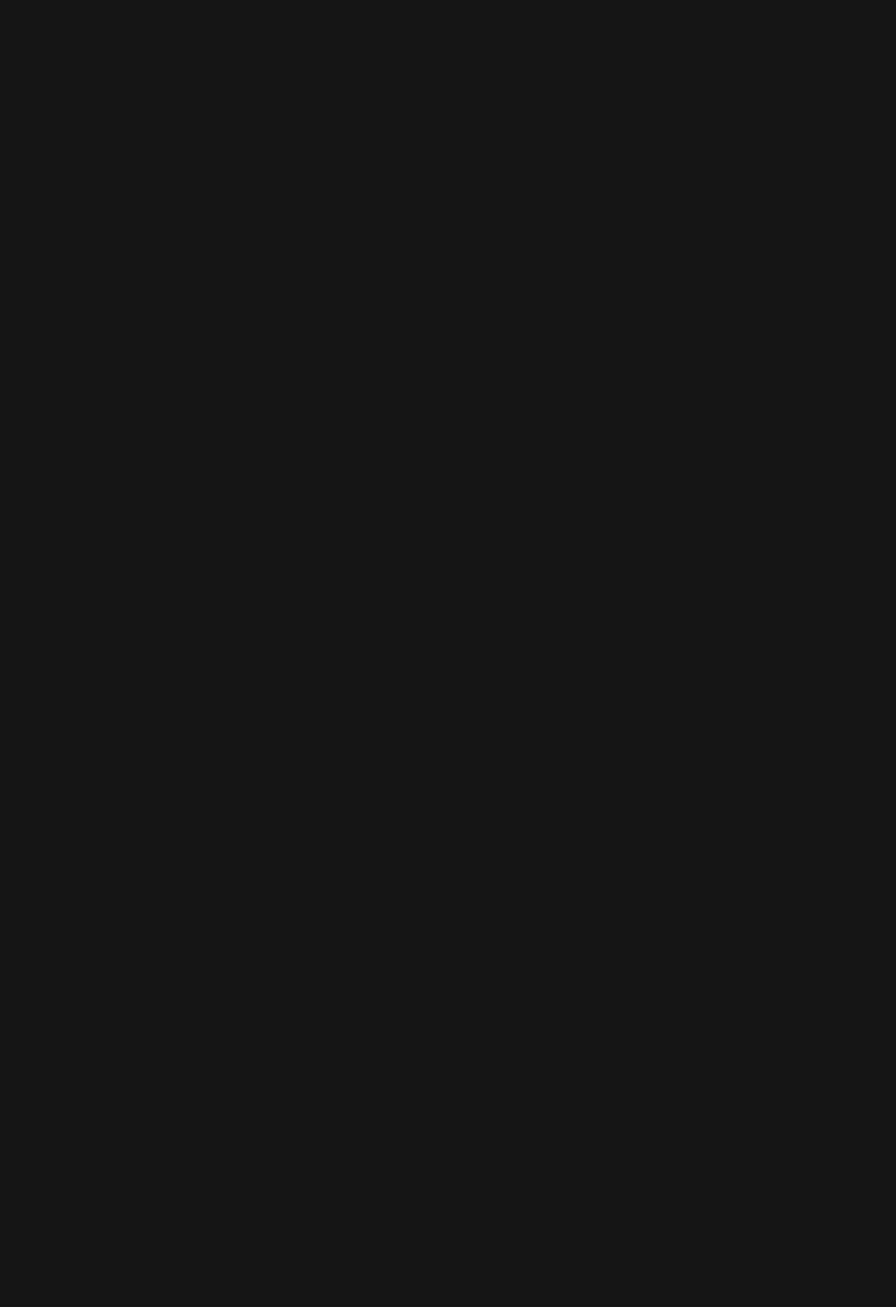
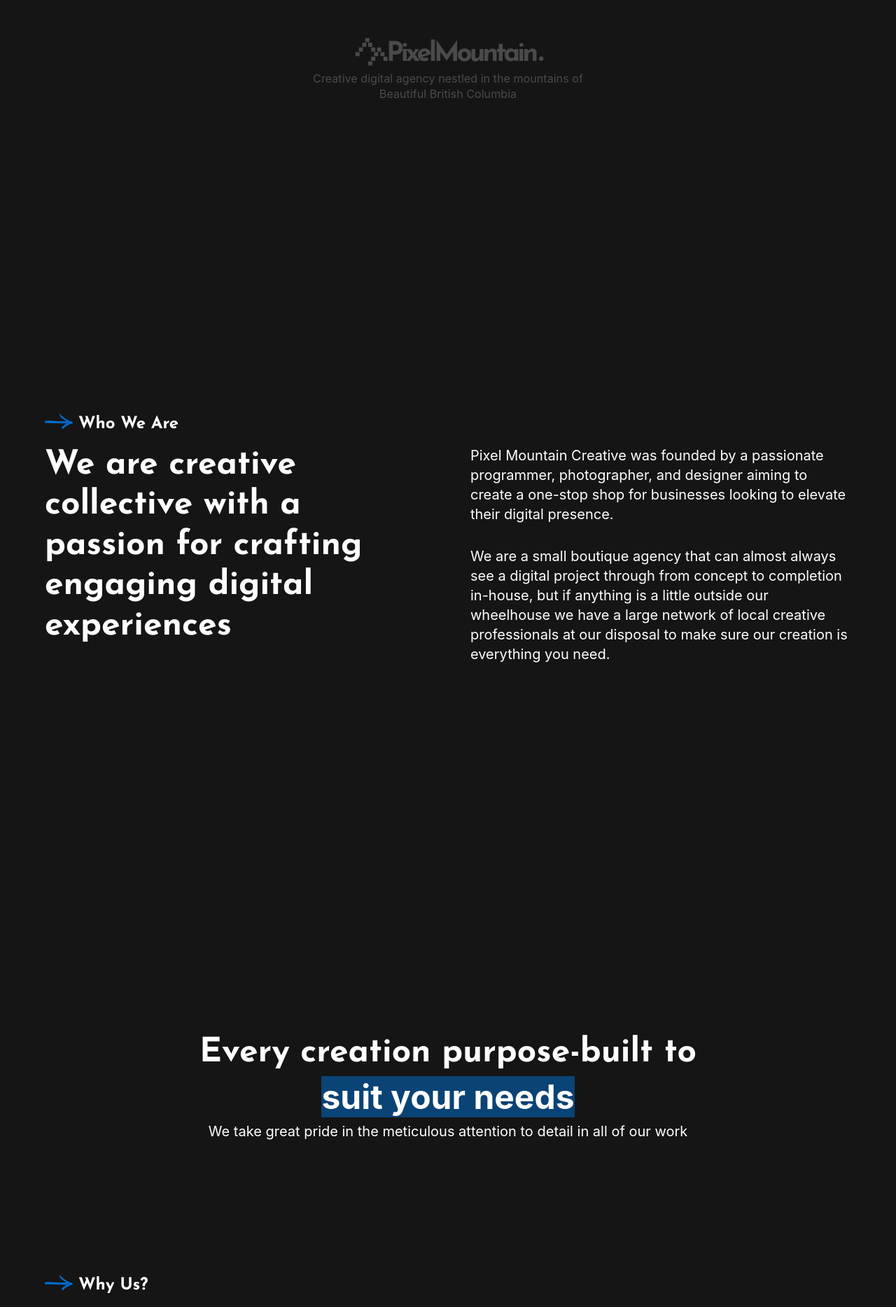
Before and after one commit to PullRequestTimeout/PixelMountain, a SvelteKit app: page /about-us in a window 1280 px wide. Shown: the part 880-2748 px from the top of the page at 70% size. Before the commit the page ends 800 px from the top, so only its background shows below. Built offline with nearby package versions, Linux system fonts and the light colour scheme; grey boxes are pictures that could not be loaded.

Commit message:
:construction: Building about page

```diff
--- a/src/routes/about-us/+page.svelte
+++ b/src/routes/about-us/+page.svelte
@@ -1,6 +1,301 @@
+<script lang="ts">
+	import StickyScrollContainer from "$lib/components/StickyScrollContainer.svelte";
+	import GetInTouch from "$lib/components/GetInTouch.svelte";
+</script>
+
 <svelte:head>
 	<title
 		>About Us | Pixel Mountain Creative - Boutique digital agency nestled in the mountains of
 		Beautiful British Columbia</title
 	>
 </svelte:head>
+
+<main>
+	<section class="hero">
+		<div class="hero__text">
+			<h2>
+				We're a boutique digital agency in the mountains of <span class="highlight"
+					>British Columbia</span
+				>
+			</h2>
+			<p>
+				At Pixel Mountain Creative we're dedicated to creating an engaging, polished online presence
+				for your business
+			</p>
+		</div>
+	</section>
+	<StickyScrollContainer>
+		<video
+			src="https://tactusmarketing.com/wp-content/uploads/tactus-waves-hero.mp4"
+			loop
+			muted
+			autoplay
+			playsinline
+		></video>
+	</StickyScrollContainer>
+	<section class="who-we-are">
+		<div class="accent-title">
+			<img src="/assets/vectors/arrow-1.svg" width="40px" alt="arrow right" />
+			<h2>Who We Are</h2>
+		</div>
+		<div class="who-we-are__text">
+			<h3>We are creative collective with a passion for crafting engaging digital experiences</h3>
+			<div class="who-we-are__paragraphs">
+				<p>
+					Pixel Mountain Creative was founded by a passionate programmer, photographer, and designer
+					aiming to create a one-stop shop for businesses looking to elevate their digital presence.
+				</p>
+				<p>
+					We are a small boutique agency that can almost always see a digital project through from
+					concept to completion in-house, but if anything is a little outside our wheelhouse we have
+					a large network of local creative professionals at our disposal to make sure our creation
+					is everything you need.
+				</p>
+			</div>
+		</div>
+	</section>
+
+	<section class="image-scroller"></section>
+	<section class="hero">
+		<div class="hero__text">
+			<h2>
+				Every creation purpose-built to <span class="highlight">suit your needs </span>
+			</h2>
+			<p>We take great pride in the meticulous attention to detail in all of our work</p>
+		</div>
+	</section>
+	<section class="why-us">
+		<div class="accent-title">
+			<img src="/assets/vectors/arrow-1.svg" width="40px" alt="arrow right" />
+			<h2>Why Us?</h2>
+		</div>
+		<div class="why-us__container">
+			<div class="why-us__text">
+				<h3>Uncompromising Quality</h3>
+				<p>
+					We are committed to delivering top-notch digital solutions that exceed your expectations,
+					ensuring every project is crafted to perfection.
+				</p>
+			</div>
+			<div class="why-us__text">
+				<h3>Comprehensive Management</h3>
+				<p>
+					Our approach goes beyond one-time projects; we offer ongoing support and management to
+					keep your digital presence thriving.
+				</p>
+			</div>
+			<div class="why-us__text">
+				<h3>In-House Expertise</h3>
+				<p>
+					From web development to photography, our team handles every aspect of your project
+					in-house, guaranteeing seamless integration and a cohesive final product.
+				</p>
+			</div>
+			<div class="why-us__text">
+				<h3>Client-Centric Approach</h3>
+				<p>
+					Your satisfaction is our priority. We tailor our services to meet your specific needs,
+					ensuring a personalized and effective digital strategy.
+				</p>
+			</div>
+		</div>
+	</section>
+	<section class="the-team">
+		<div class="accent-title">
+			<img src="/assets/vectors/arrow-1.svg" width="40px" alt="arrow right" />
+			<h2>The Team</h2>
+		</div>
+		<div class="the-team__container">
+			<p>
+				Pixel Mountain is a boutique agency with a small, dedicated team, and we take pride in
+				overseeing every project from start to finish personally. If your projects require more
+				specialized services than our team currently has available, our expansive auxiliary network
+				of creative professionals is available to take your creation to the next level.
+			</p>
+			<div class="the-team__image-container">
+				<img
+					src="/assets/images/jacob-snowboarding-circle.png"
+					alt="jacob snowboarding"
+					width="1000"
+					height="1000"
+				/>
+			</div>
+		</div>
+	</section>
+	<GetInTouch />
+</main>
+
+<style>
+	/* Hero ------------------------------------------ */
+	* {
+		color: var(--color-white);
+	}
+
+	.hero {
+		display: flex;
+		justify-content: center;
+		align-items: center;
+		padding-top: 30svh;
+		text-align: center;
+	}
+
+	.hero__text {
+		max-width: 45rem;
+		display: flex;
+		flex-direction: column;
+		align-items: center;
+	}
+
+	.hero__text h2 {
+		font-size: var(--font-heading-l);
+	}
+
+	.hero__text p {
+		font-size: var(--font-body-m);
+	}
+
+	@media screen and (min-width: 1440px) {
+		.hero__text {
+			max-width: 60rem;
+		}
+
+		.hero__text p {
+			max-width: 45rem;
+		}
+	}
+
+	/* Who We Are */
+
+	.who-we-are,
+	.who-we-are__text,
+	.who-we-are__paragraphs {
+		display: flex;
+		flex-direction: column;
+		gap: 1rem;
+	}
+	.who-we-are__text h3 {
+		font-size: var(--font-heading-m);
+	}
+
+	.who-we-are__text p {
+		font-size: var(--font-body-m);
+	}
+
+	@media screen and (min-width: 768px) {
+		.who-we-are__text,
+		.who-we-are__paragraphs {
+			gap: 2rem;
+		}
+	}
+
+	@media screen and (min-width: 1024px) {
+		.who-we-are__text {
+			display: grid;
+			grid-template-columns: 1fr 1fr;
+			gap: 4rem;
+		}
+
+		.who-we-are__text h3 {
+			font-size: var(--font-heading-l);
+		}
+	}
+
+	@media screen and (min-width: 1440px) {
+		.who-we-are__text {
+			gap: 6rem;
+		}
+	}
+
+	/* Image Scroller -------------------------------- */
+	/* Why Us ---------------------------------------- */
+	.why-us .accent-title {
+		margin-bottom: 1rem;
+	}
+
+	.why-us__container {
+		display: grid;
+		grid-template-columns: 1fr;
+		gap: 2rem;
+	}
+
+	.why-us__text {
+		display: flex;
+		flex-direction: column;
+		gap: 1rem;
+	}
+
+	.why-us__text h3 {
+		font-size: var(--font-heading-l);
+	}
+	.why-us__text p {
+		font-size: var(--font-body-m);
+	}
+
+	@media screen and (min-width: 1024px) {
+		.why-us__container {
+			grid-template-columns: 1fr 1fr;
+			gap: 4rem;
+		}
+	}
+
+	@media screen and (min-width: 1440px) {
+		.why-us__container {
+			gap: 6rem;
+		}
+	}
+
+	/* The Team -------------------------------------- */
+
+	.the-team,
+	.the-team__container {
+		display: flex;
+		flex-direction: column;
+		gap: 1rem;
+	}
+
+	.the-team__container P {
+		font-size: var(--font-body-m);
+	}
+
+	.the-team__image-container {
+		display: flex;
+		justify-content: center;
+	}
+
+	.the-team__image-container img {
+		filter: grayscale(100%);
+		width: auto;
+		height: auto;
+		max-width: 15rem;
+	}
+
+	@media screen and (min-width: 640px) {
+		.the-team__container {
+			gap: 2rem;
+		}
+	}
+
+	@media screen and (min-width: 768px) {
+		.the-team__image-container img {
+			max-width: 20rem;
+		}
+	}
+
+	@media screen and (min-width: 1024px) {
+		.the-team__container {
+			display: grid;
+			grid-template-columns: 1fr 1fr;
+			gap: 4rem;
+		}
+
+		.the-team__image-container {
+			translate: 0 -4rem;
+		}
+	}
+
+	@media screen and (min-width: 1440px) {
+		.the-team__container {
+			gap: 6rem;
+		}
+	}
+</style>
```
Also changed, not shown: static/assets/images/jacob-snowboarding-circle.png (added).
